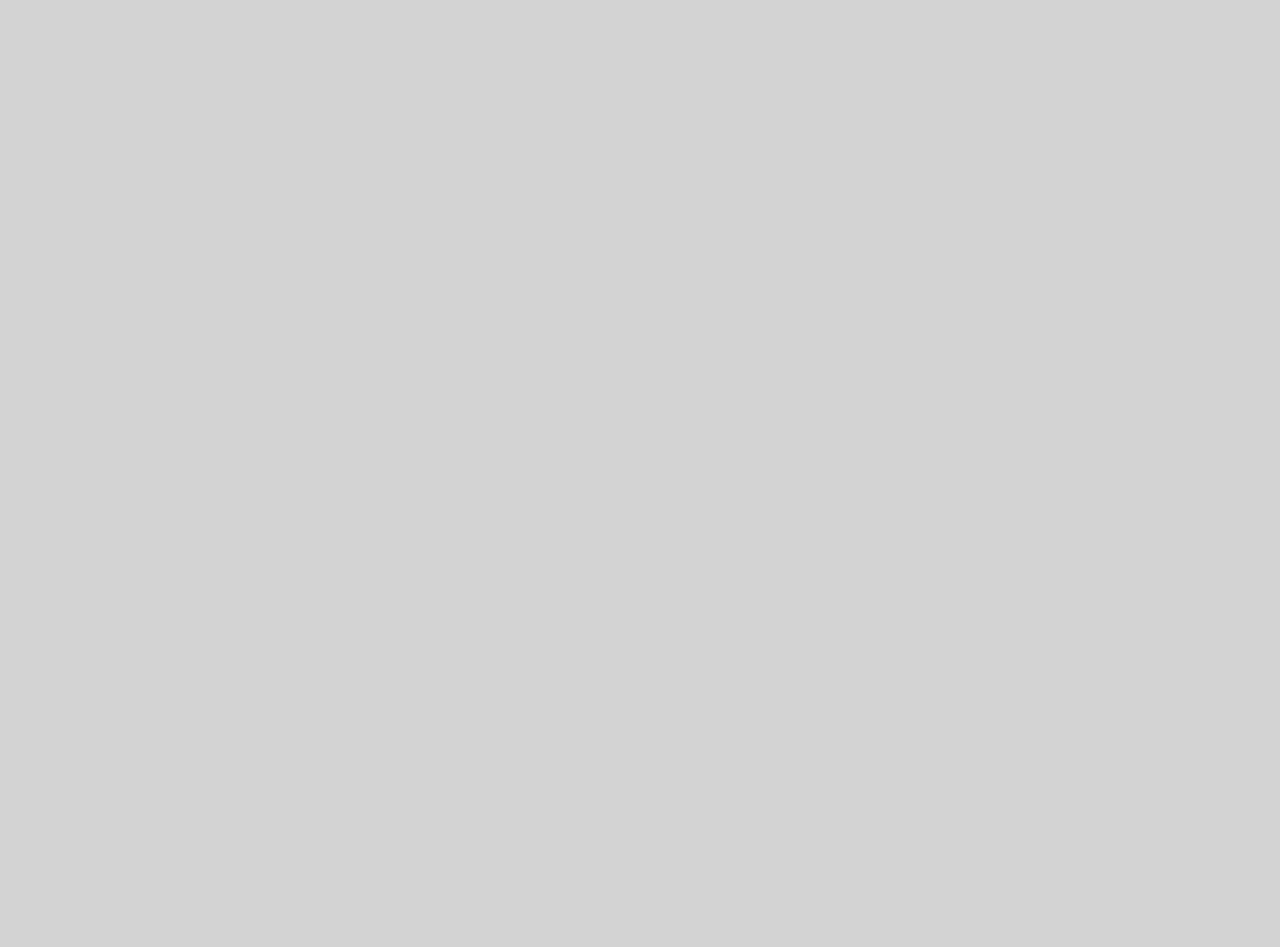
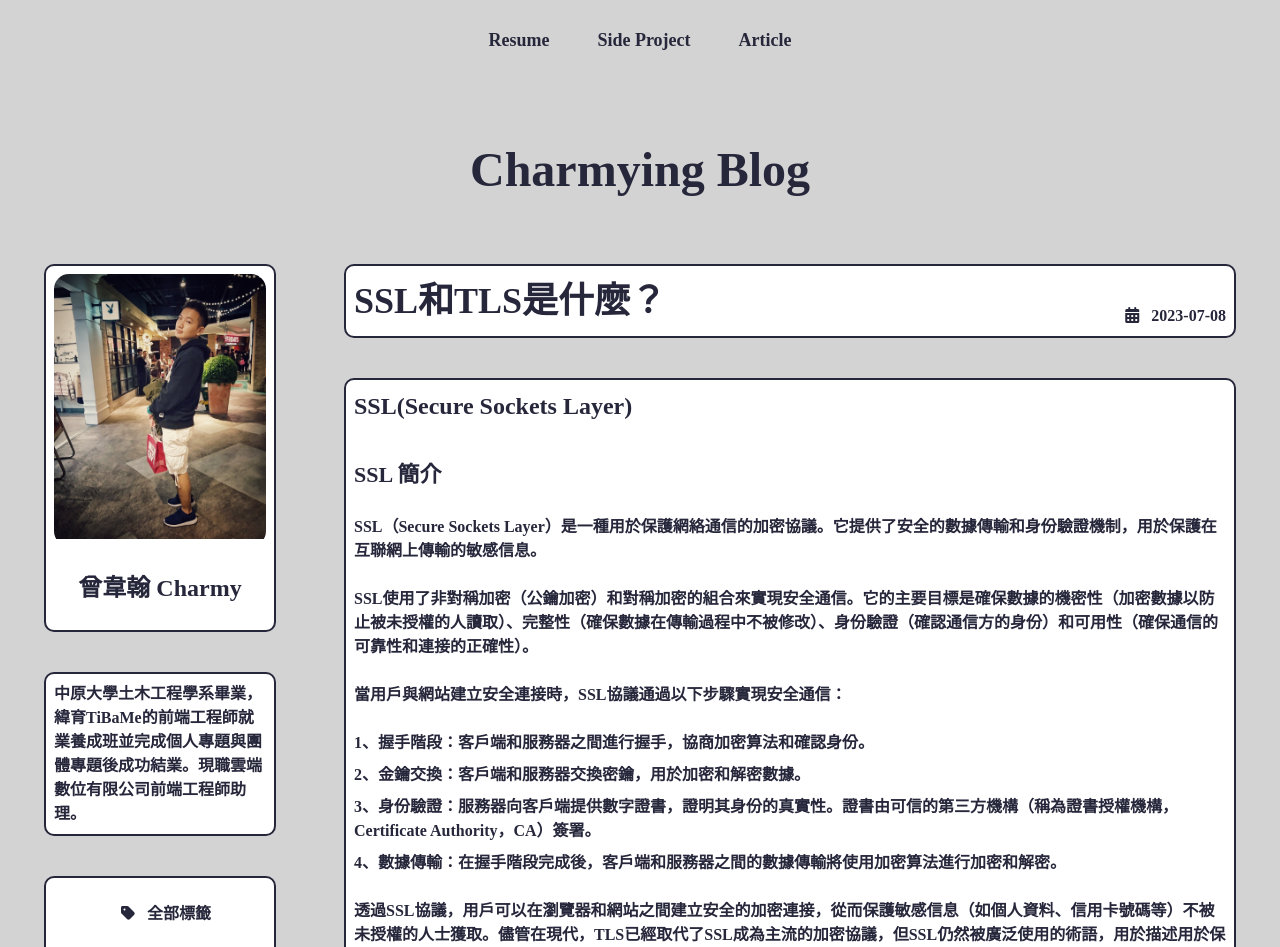
Before and after one commit to Charmy-Old/Blog, a Vue app: page /WEB_SSL-and-TLS in a window 1280 px wide. Before the commit this address had no page. Shown: the top 947 px of the page. Before the commit the page ends 800 px from the top, so only its background shows below. Built offline with nearby package versions, Linux system fonts and the light colour scheme; a web font is replaced by a local one.

Commit message:
20230708 add SSL和TSL是什麼 文章

```diff
--- a/src/components/Article.vue
+++ b/src/components/Article.vue
@@ -42,6 +42,22 @@
                 <div class="article-content">
                     <p>雖然程式語言學習的領域是學無止境的，但是若不先找到目標而先專攻一個方向，很難培養出自己的一套學習方式及方向的！</p>
                     <p>如果清楚了學習的目的及方向，接著我們就要選擇學習哪一種程式語言；以下是簡單的整理，讓新手、入門的程式語言自學者，能快速有個方向：</p>
+                </div>
+            </div>
+        </a>
+    </section>
+
+    <section class="all web">
+        <a href="WEB_SSL-and-TLS" class="article">
+            <div class="article-icon">
+                <i class="fa-sharp fa-solid fa-desktop"></i>
+            </div>
+            <div class="article-text">
+                <div class="article-title">SSL和TLS是什麼？</div>
+                <div class="article-tag"><i class="fa-solid fa-tag"></i>Web<i class="fa-sharp fa-solid fa-calendar-days"></i>2023-07-08</div>
+                <div class="article-underline"></div>
+                <div class="article-content">
+                    <p>SSL（Secure Sockets Layer）是一種用於保護網絡通信的加密協議。它提供了安全的數據傳輸和身份驗證機制，用於保護在互聯網上傳輸的敏感信息。</p>
                 </div>
             </div>
         </a>
--- a/src/views/Article-Web.vue
+++ b/src/views/Article-Web.vue
@@ -12,6 +12,22 @@
                         <div class="article-title">Web</div>
                     </div>
                 </div>
+            </section>
+
+            <section>
+                <a href="WEB_SSL-and-TLS" class="article">
+                    <div class="article-icon">
+                        <i class="fa-sharp fa-solid fa-desktop"></i>
+                    </div>
+                    <div class="article-text">
+                        <div class="article-title">SSL和TLS是什麼？</div>
+                        <div class="article-tag"><i class="fa-solid fa-tag"></i>Web<i class="fa-sharp fa-solid fa-calendar-days"></i>2023-07-08</div>
+                        <div class="article-underline"></div>
+                        <div class="article-content">
+                            <p>SSL（Secure Sockets Layer）是一種用於保護網絡通信的加密協議。它提供了安全的數據傳輸和身份驗證機制，用於保護在互聯網上傳輸的敏感信息。</p>
+                        </div>
+                    </div>
+                </a>
             </section>
 
             <section>
--- a/src/views/WEB_MVC-vs-MVVM.vue
+++ b/src/views/WEB_MVC-vs-MVVM.vue
@@ -139,12 +139,15 @@ window.onload = C.handleOnload;
             </section>
 
             <section>
-                <div class="article-list">
-                    <h4>總結</h4>
-                    <ul>
-                        <li><i class="fa-solid fa-check"></i>MVC是較早的模式，用於分離數據、界面和控制邏輯。多注重在於"全端"商業邏輯與資料庫的分離上。而View發展越來複雜之後，為了更方便的管理"前端資料"與UI互動，以及複用component，才出現MVVM。</li>
-                        <li><i class="fa-solid fa-check"></i>MVVM是一種演化自MVC的模式，引入了ViewModel的概念，實現了更好的分離和可維護性。它在現代前端開發中得到廣泛應用。</li>
-                    </ul>
+                <div class="article-detail">
+                    <h3>總結</h3>
+                    <div class="article-detailLine"></div>
+                    <div class="article-list">
+                        <ul>
+                            <li><i class="fa-solid fa-check"></i>MVC是較早的模式，用於分離數據、界面和控制邏輯。多注重在於"全端"商業邏輯與資料庫的分離上。而View發展越來複雜之後，為了更方便的管理"前端資料"與UI互動，以及複用component，才出現MVVM。</li>
+                            <li><i class="fa-solid fa-check"></i>MVVM是一種演化自MVC的模式，引入了ViewModel的概念，實現了更好的分離和可維護性。它在現代前端開發中得到廣泛應用。</li>
+                        </ul>
+                    </div>
                 </div>
             </section>
 
--- /dev/null
+++ b/src/views/WEB_SSL-and-TLS.vue
@@ -0,0 +1,103 @@
+<template>
+    <Header />
+    <div class="content">
+        <main>
+
+            <section>
+                <div class="article-heading">
+                    <h2 class="article-heading">SSL和TLS是什麼？</h2>
+                    <p><i class="fa-sharp fa-solid fa-calendar-days"></i>2023-07-08</p>
+                </div>
+            </section>
+
+            <!-- SSL -->
+            <section>
+                <div class="article-detail">
+                    <h3>SSL(Secure Sockets Layer)</h3>
+                    <div class="article-detailLine"></div>
+                    <div class="article-txt">
+                        <h4>SSL 簡介</h4>
+                        <p>SSL（Secure Sockets Layer）是一種用於保護網絡通信的加密協議。它提供了安全的數據傳輸和身份驗證機制，用於保護在互聯網上傳輸的敏感信息。</p>
+                        <p>SSL使用了非對稱加密（公鑰加密）和對稱加密的組合來實現安全通信。它的主要目標是確保數據的機密性（加密數據以防止被未授權的人讀取）、完整性（確保數據在傳輸過程中不被修改）、身份驗證（確認通信方的身份）和可用性（確保通信的可靠性和連接的正確性）。</p>
+                        <p>當用戶與網站建立安全連接時，SSL協議通過以下步驟實現安全通信：</p>
+                    </div>
+                    <div class="article-list">
+                        <ol>
+                            <li>1、握手階段：客戶端和服務器之間進行握手，協商加密算法和確認身份。</li>
+                            <li>2、金鑰交換：客戶端和服務器交換密鑰，用於加密和解密數據。</li>
+                            <li>3、身份驗證：服務器向客戶端提供數字證書，證明其身份的真實性。證書由可信的第三方機構（稱為證書授權機構，Certificate Authority，CA）簽署。</li>
+                            <li>4、數據傳輸：在握手階段完成後，客戶端和服務器之間的數據傳輸將使用加密算法進行加密和解密。</li>
+                        </ol>
+                    </div>
+                    <div class="article-txt">
+                        <p>透過SSL協議，用戶可以在瀏覽器和網站之間建立安全的加密連接，從而保護敏感信息（如個人資料、信用卡號碼等）不被未授權的人士獲取。儘管在現代，TLS已經取代了SSL成為主流的加密協議，但SSL仍然被廣泛使用的術語，用於描述用於保護網絡通信的加密技術和協議。</p>
+                    </div>
+                </div>
+            </section>
+
+            <!-- TLS -->
+            <section>
+                <div class="article-detail">
+                    <h3>TLS(Transport Layer Security)</h3>
+                    <div class="article-detailLine"></div>
+                    <div class="article-txt">
+                        <h4>TSL 簡介</h4>
+                        <p>TLS（Transport Layer Security）是一種用於保護網絡通信的加密協議，它是SSL（Secure Sockets Layer）的後續版本。TLS提供了安全的數據傳輸和身份驗證機制，用於保護在互聯網上傳輸的敏感信息。</p>
+                        <p>TLS使用了非對稱加密（公鑰加密）和對稱加密的組合來實現安全通信。它的主要目標是確保數據的機密性（加密數據以防止被未授權的人讀取）、完整性（確保數據在傳輸過程中不被修改）、身份驗證（確認通信方的身份）和可用性（確保通信的可靠性和連接的正確性）。</p>
+                        <p>當用戶與網站建立安全連接時，TLS協議通過以下步驟實現安全通信：</p>
+                    </div>
+                    <div class="article-list">
+                        <ol>
+                            <li>1、握手階段：客戶端和服務器之間進行握手，協商加密算法和確認身份。</li>
+                            <li>2、金鑰交換：客戶端和服務器交換密鑰，用於加密和解密數據。</li>
+                            <li>3、身份驗證：服務器向客戶端提供數字證書，證明其身份的真實性。證書由可信的第三方機構（稱為證書授權機構，Certificate Authority，CA）簽署。</li>
+                            <li>4、數據傳輸：在握手階段完成後，客戶端和服務器之間的數據傳輸將使用加密算法進行加密和解密。</li>
+                        </ol>
+                    </div>
+                    <div class="article-txt">
+                        <p>透過TLS協議，用戶可以在瀏覽器和網站之間建立安全的加密連接，從而保護敏感信息（如個人資料、信用卡號碼等）不被未授權的人士獲取。由於TLS提供了更強大的安全性和改進的協議版本管理，它已經取代了SSL成為主流的加密協議。然而，由於歷史原因和廣泛使用的術語，人們仍然經常使用SSL一詞來泛指用於保護網絡通信的加密技術和協議。</p>
+                    </div>
+                </div>
+            </section>
+
+            <section>
+                <div class="article-detail">
+                    <h3>SSL和TLS的差別</h3>
+                    <div class="article-detailLine"></div>
+                    <div class="article-txt">
+                        <p>SSL（Secure Sockets Layer）和TLS（Transport Layer Security）之間的主要差別在於它們的版本和演進歷史。</p>
+                    </div>
+                    <div class="article-list">
+                        <ol>
+                            <li>1、版本：SSL和TLS有多個版本。SSL 1.0和SSL 2.0是最早的版本，然而它們存在嚴重的安全漏洞，已經被廣泛棄用。SSL 3.0是一個改進版本，但也存在一些安全問題。隨後，TLS 1.0被發佈作為SSL的後續版本，並引入了一些安全性改進。之後的TLS版本，如TLS 1.1、TLS 1.2和TLS 1.3，進一步增強了安全性和性能。</li>
+                            <li>2、名稱：儘管TLS被視為SSL的後續版本，但在實際使用中，人們經常混用這兩個術語。事實上，從TLS 1.0開始，協議的正式名稱被更改為Transport Layer Security。然而，出於歷史原因和廣泛使用的習慣，人們仍然將這兩個術語互換使用。</li>
+                            <li>3、安全性：TLS版本相對於SSL版本有更好的安全性。TLS 1.0和TLS 1.1已經被認為不夠安全，由於它們存在一些漏洞和弱點，不推薦使用。TLS 1.2和TLS 1.3被廣泛認為是更強大、更安全的版本，並提供了更好的保護和加密算法。</li>
+                            <li>4、支持性：由於SSL存在安全漏洞和弱點，許多瀏覽器和服務器已經停止支持舊版SSL，並只支持較新的TLS版本。因此，為了確保最佳的安全性和相容性，建議使用最新版本的TLS。</li>
+                        </ol>
+                    </div>
+                    <div class="article-txt">
+                        <p>總結來說，TLS是SSL的後續版本，它引入了安全性和性能改進。儘管這兩個術語在現實中經常互換使用，但TLS 1.2和TLS 1.3被廣泛接受為更安全和推薦使用的版本。</p>
+                    </div>
+                </div>
+            </section>
+
+        </main>
+        <Wall />
+        <BackToTop />
+    </div>
+</template>
+<script>
+    import Header from "@/components/Header.vue";
+    import Wall from "@/components/Wall.vue";
+    import BackToTop from "@/components/BackToTop.vue";
+
+    export default {
+        components: {
+            Header,
+            Wall,
+            BackToTop,
+            // Footer,
+        },
+        setup() {}
+    };
+</script>
```
Also changed, not shown: src/router/index.js (+27 -23 lines).
